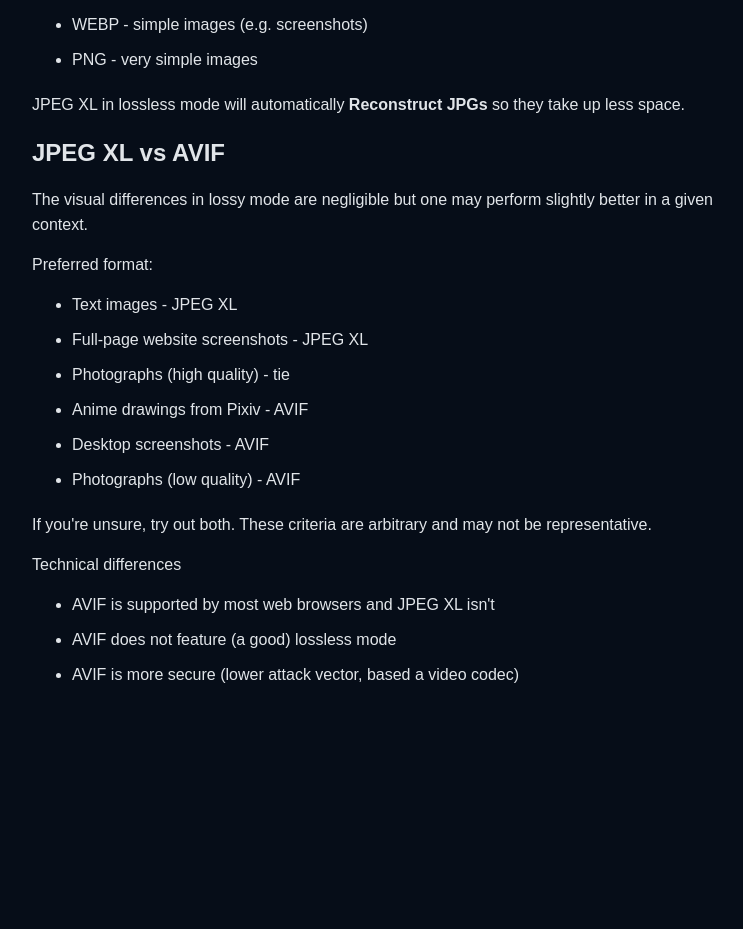
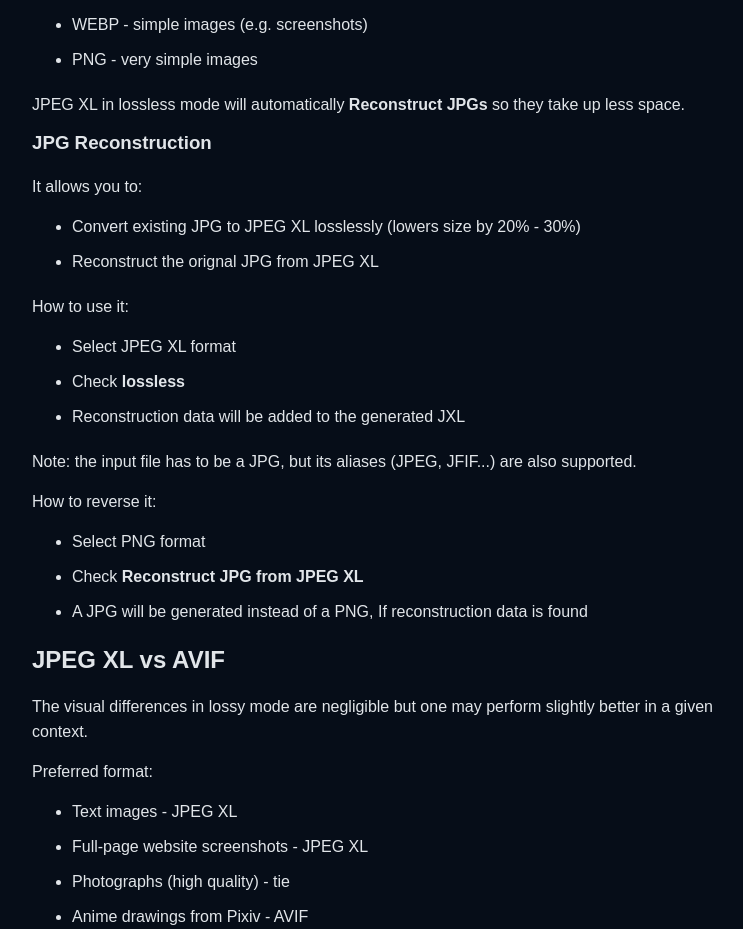
Before and after one commit to JacobDev1/xl-converter-docs, a React (Vite) app: page /converting in a window 1280 px wide. Shown: the part 3086-4015 px from the top of the page, without its empty margins (468-1211 px from the left). Before the commit the page ends 3793 px from the top, so only its background shows below. Built offline with nearby package versions, Linux system fonts and the light colour scheme; the HTML template or start-up script is replaced by a standard one.

Commit message:
Add JPG reconstruction info

```diff
--- a/src/pages/Converting.tsx
+++ b/src/pages/Converting.tsx
@@ -64,7 +64,6 @@
                 </ul>
             </li>
         </ul>
-
         <h3>AVIF</h3>
         <p>The quality goes from 0 - 63 as all video codecs do.</p>
         <ul>
@@ -108,6 +107,28 @@
         </ul>
         <p>JPEG XL in lossless mode will automatically <b>Reconstruct JPGs</b> so they take up less space.</p>
 
+        <h3>JPG Reconstruction</h3>
+        <p>It allows you to:</p>
+        <ul>
+            <li>Convert existing JPG to JPEG XL losslessly (lowers size by 20% - 30%)</li>
+            <li>Reconstruct the orignal JPG from JPEG XL</li>
+        </ul>
+
+        <p>How to use it:</p>
+        <ul>
+            <li>Select JPEG XL format</li>
+            <li>Check <b>lossless</b></li>
+            <li>Reconstruction data will be added to the generated JXL</li>
+        </ul>
+        <p>Note: the input file has to be a JPG, but its aliases (JPEG, JFIF...) are also supported.</p>
+
+        <p>How to reverse it:</p>
+        <ul>
+            <li>Select PNG format</li>
+            <li>Check <b>Reconstruct JPG from JPEG XL</b></li>
+            <li>A JPG will be generated instead of a PNG, If reconstruction data is found</li>
+        </ul>
+
         <h2>JPEG XL vs AVIF</h2>
 
         <p>The visual differences in lossy mode are negligible but one may perform slightly better in a given context.</p>
```
